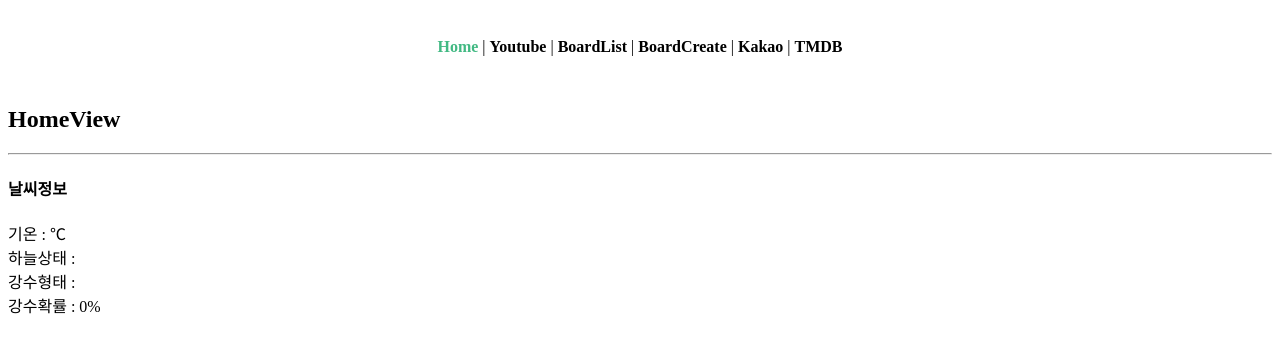
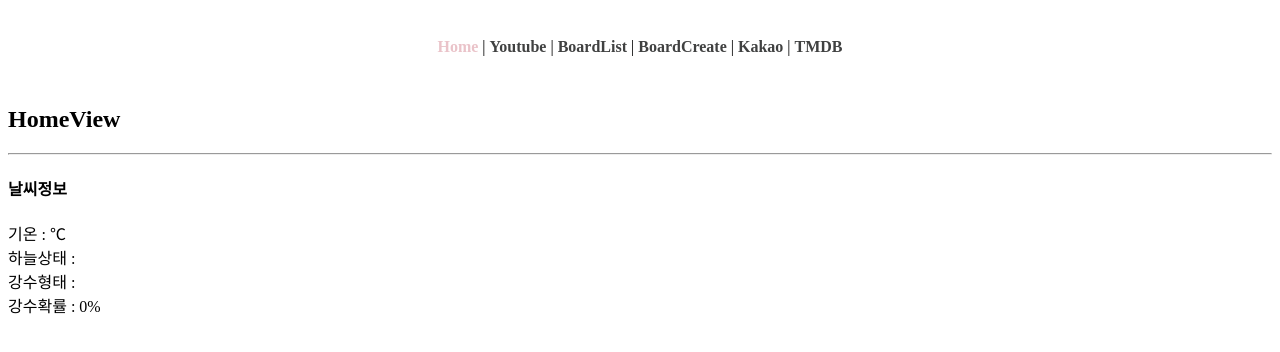
Before and after one commit to haelim12/Momchi_PJT, a Vue app in the folder MomchiEscape_Front/: page / in a window 1280 px wide. Shown: the top 352 px of the page. Built offline with nearby package versions, Linux system fonts and the light colour scheme; no server answers.

Commit message:
[Change] Header Color

```diff
--- a/MomchiEscape_Front/src/components/common/TheHeaderNav.vue
+++ b/MomchiEscape_Front/src/components/common/TheHeaderNav.vue
@@ -6,33 +6,31 @@
         <RouterLink to="/youtube">Youtube</RouterLink> |
         <RouterLink :to="{ name: 'boardList' }">BoardList</RouterLink> |
         <RouterLink :to="{ name: 'boardCreate' }">BoardCreate</RouterLink> |
-                <RouterLink :to="{name: 'kakao'}">Kakao</RouterLink> |
-                <RouterLink :to="{name: 'tmdb'}">TMDB</RouterLink>
+        <RouterLink :to="{ name: 'kakao' }">Kakao</RouterLink> |
+        <RouterLink :to="{ name: 'tmdb' }">TMDB</RouterLink>
       </nav>
     </header>
   </div>
 </template>
 
-<script setup>
+<script setup></script>
 
-</script>
-
-<style  scoped>
+<style scoped>
 #container {
   text-align: center;
 }
 
 nav {
-    padding: 30px
+  padding: 30px;
 }
 
 nav a {
   font-weight: bold;
   text-decoration: none;
-    color: black;
+  color: #404141;
 }
 
 nav a.router-link-exact-active {
-    color: #42b983
+  color: #eac3c9;
 }
 </style>
```
Lines whose indentation alone changed are shown as unchanged.
